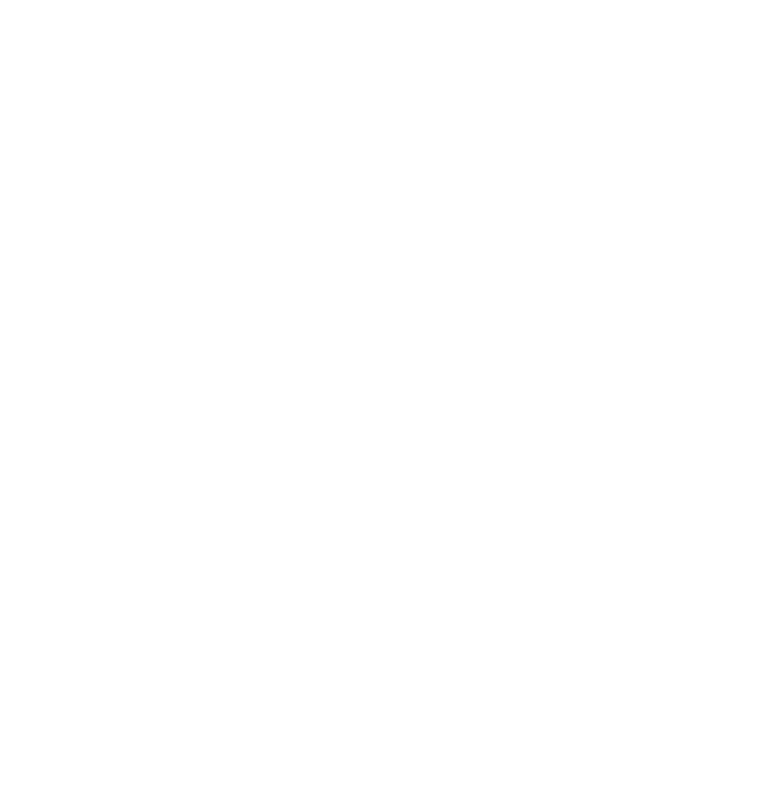
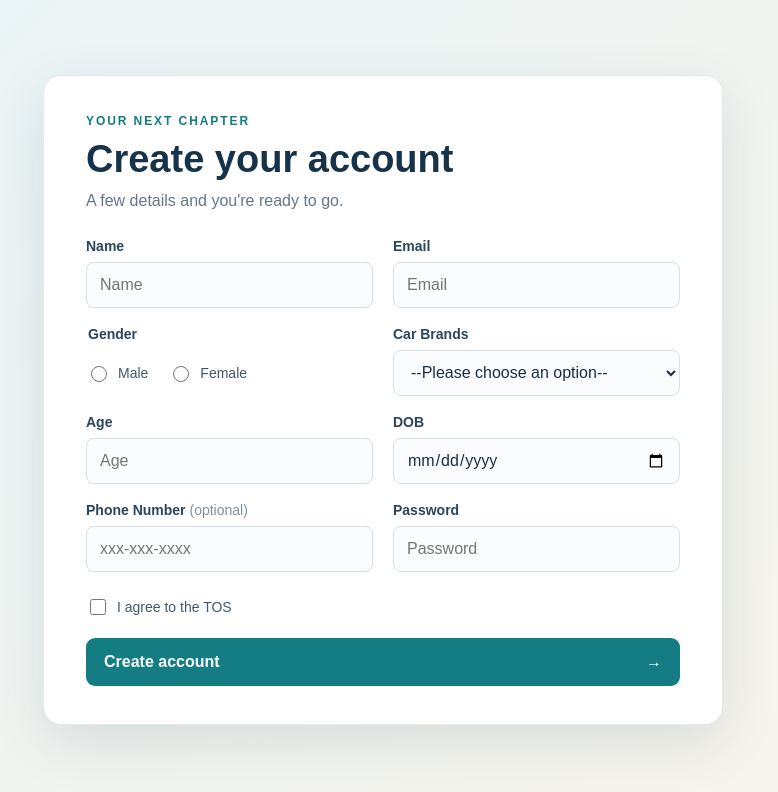
Before and after one commit to acciojob/signup-form-car-shobhit26-09, a website: page main.html in a window 1280 px wide. Shown: the whole page, without its empty margins (257-1035 px from the left). Drawn offline with Linux system fonts and the light colour scheme.

Commit message:
created a submission

```diff
--- a/main.html
+++ b/main.html
@@ -1,16 +1,66 @@
 <!DOCTYPE html>
-
-<html>
-
+<html lang="en">
 <head>
-	<link rel="stylesheet" href="styles.css">
+  <meta charset="UTF-8">
+  <meta name="viewport" content="width=device-width, initial-scale=1.0">
+  <title>Create your account</title>
+  <link rel="stylesheet" href="styles.css">
 </head>
-
 <body>
-	<!-- the entire body must be written by student -->
-    <script type="text/javascript" src="./script.js">
-</script>
-
+  <main class="page-shell">
+    <section class="signup-card" aria-labelledby="form-title">
+      <p class="eyebrow">YOUR NEXT CHAPTER</p>
+      <h1 id="form-title">Create your account</h1>
+      <p class="intro">A few details and you're ready to go.</p>
+      <form action="#" method="post">
+        <div class="field-grid">
+          <div class="field">
+            <label for="name">Name</label>
+            <input id="name" name="name" type="text" placeholder="Name" required>
+          </div>
+          <div class="field">
+            <label for="email">Email</label>
+            <input id="email" name="email" type="email" placeholder="Email" required>
+          </div>
+          <fieldset class="field gender-field">
+            <legend>Gender</legend>
+            <div class="choice-row">
+              <label class="choice" for="gender_m"><input id="gender_m" name="gender" type="radio" value="male" required> Male</label>
+              <label class="choice" for="gender_f"><input id="gender_f" name="gender" type="radio" value="female"> Female</label>
+            </div>
+          </fieldset>
+          <div class="field">
+            <label for="cars">Car Brands</label>
+            <select id="cars" name="cars" required>
+              <option value="" selected disabled>--Please choose an option--</option>
+              <option value="toyota">Toyota</option>
+              <option value="honda">Honda</option>
+              <option value="hyundai">Hyundai</option>
+              <option value="other">Other</option>
+            </select>
+          </div>
+          <div class="field">
+            <label for="age">Age</label>
+            <input id="age" name="age" type="number" placeholder="Age" min="1" max="120" required>
+          </div>
+          <div class="field">
+            <label for="dob">DOB</label>
+            <input id="dob" name="dob" type="date" required>
+          </div>
+          <div class="field">
+            <label for="tel">Phone Number <span>(optional)</span></label>
+            <input id="tel" name="tel" type="tel" placeholder="xxx-xxx-xxxx">
+          </div>
+          <div class="field">
+            <label for="password">Password</label>
+            <input id="password" name="password" type="password" placeholder="Password" required>
+          </div>
+        </div>
+        <label class="tos-choice" for="tos"><input id="tos" name="tos" type="checkbox" required> <span>I agree to the TOS</span></label>
+        <button type="submit">Create account <span aria-hidden="true">→</span></button>
+      </form>
+    </section>
+  </main>
+  <script type="text/javascript" src="./script.js"></script>
 </body>
-
 </html>
--- a/styles.css
+++ b/styles.css
@@ -1,2 +1,20 @@
-
-/* Your CSS Code here. */
+* { box-sizing: border-box; }
+body { margin: 0; min-height: 100vh; font-family: Arial, sans-serif; color: #183047; background: linear-gradient(135deg, #e9f4f7, #f8f4eb); }
+.page-shell { min-height: 100vh; display: grid; place-items: center; padding: 32px 18px; }
+.signup-card { width: min(100%, 680px); padding: 38px 42px; background: #fff; border: 1px solid #e3e9ec; border-radius: 18px; box-shadow: 0 18px 55px rgba(30, 62, 82, .12); }
+.eyebrow { margin: 0 0 10px; color: #137d83; font-size: 12px; font-weight: 700; letter-spacing: .16em; }
+h1 { margin: 0; color: #17334b; font-size: clamp(28px, 5vw, 38px); line-height: 1.15; }
+.intro { margin: 10px 0 28px; color: #647687; }
+.field-grid { display: grid; grid-template-columns: 1fr 1fr; gap: 18px 20px; }
+.field { min-width: 0; margin: 0; padding: 0; border: 0; }
+.field > label, .gender-field legend { display: block; margin: 0 0 8px; color: #29465b; font-size: 14px; font-weight: 700; }
+.field label span { color: #82909b; font-weight: 400; }
+input:not([type="radio"]):not([type="checkbox"]), select { width: 100%; min-height: 46px; padding: 11px 13px; color: #183047; background: #fbfcfd; border: 1px solid #d6e0e5; border-radius: 8px; font: inherit; }
+input:focus, select:focus { outline: 3px solid rgba(19, 125, 131, .16); border-color: #137d83; }
+.choice-row { display: flex; min-height: 46px; align-items: center; gap: 20px; }
+.choice, .tos-choice { display: flex; align-items: center; gap: 8px; color: #40586a; font-size: 14px; }
+input[type="radio"], input[type="checkbox"] { width: 16px; height: 16px; accent-color: #137d83; }
+.tos-choice { margin: 24px 0 20px; }
+button { display: flex; width: 100%; min-height: 48px; align-items: center; justify-content: space-between; padding: 0 18px; color: #fff; background: #137d83; border: 0; border-radius: 9px; font: inherit; font-weight: 700; cursor: pointer; }
+button:hover { background: #0f696e; }
+@media (max-width: 560px) { .signup-card { padding: 28px 22px; } .field-grid { grid-template-columns: 1fr; gap: 16px; } }
```
